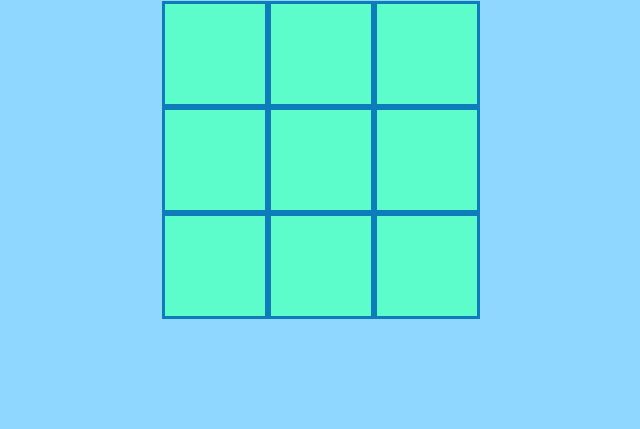
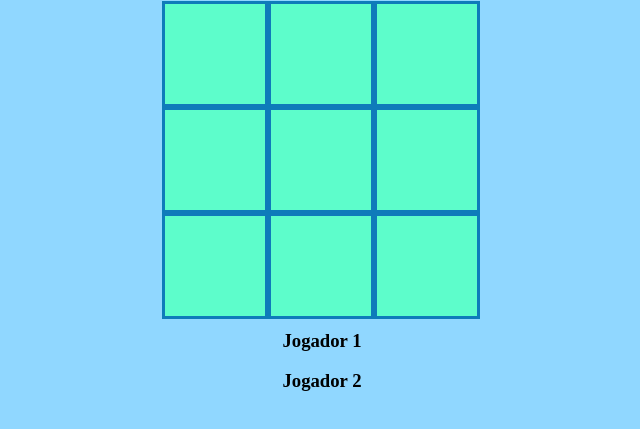
Before and after one commit to Diego-Sil/Jogo-da-Velha, a plain HTML site: page index.html in a window 1280 px wide. Shown: the part 79-508 px from the top of the page, without its empty margins (318-958 px from the left). Drawn offline with Linux system fonts and the light colour scheme.

Commit message:
Adição de duas Divs com h3 contendo os valores Jogador 1 e Jogador 2

```diff
--- a/index.html
+++ b/index.html
@@ -22,5 +22,10 @@
     <div class="bloco"></div>
 </div>
 
+<div>
+    <h3>Jogador 1</h3>
+    <h3>Jogador 2</h3>
+</div>
+
 </body>
 </html>
```
